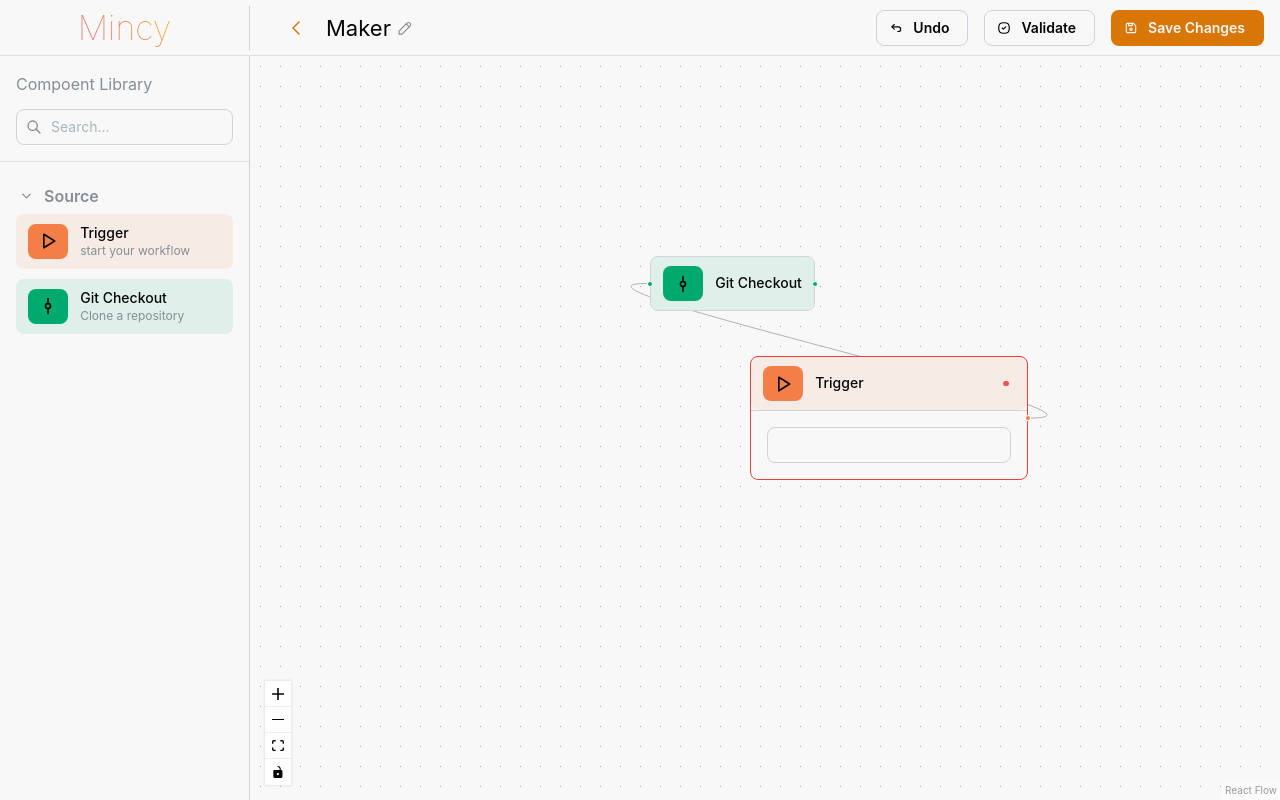
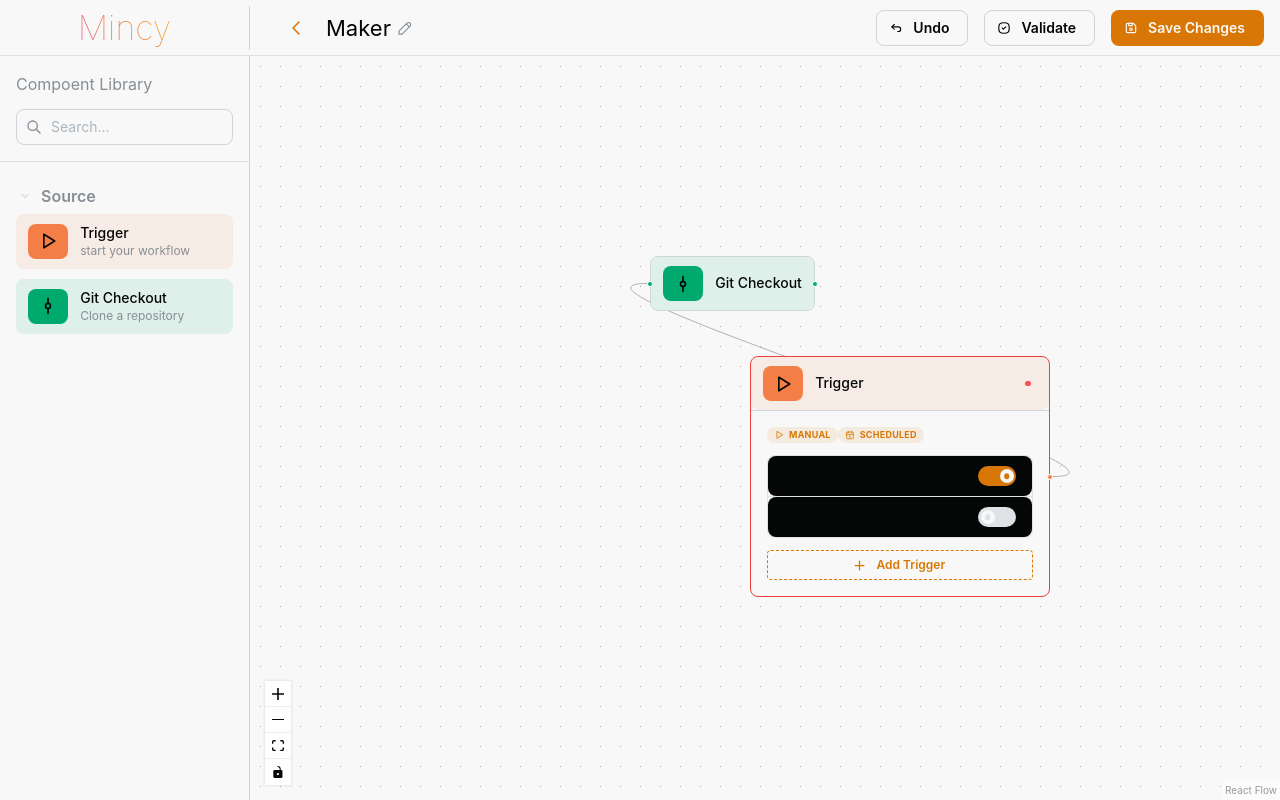
Before and after one commit to tib-source/Mincy, a Next.js app in the folder client/: page /projects/1/edit in a window 1280 px wide. Built offline with nearby package versions, Linux system fonts and the light colour scheme.

Commit message:
feat: added options for trigger node; generated mvp workflow

```diff
--- a/client/app/projects/[project_id]/edit/page.tsx
+++ b/client/app/projects/[project_id]/edit/page.tsx
@@ -11,9 +11,10 @@ import { nodeRegistry } from '@/src/nodes/registry';
 import { HeaderContent } from '@/src/context/HeaderContext';
 import { IconArrowBackUp, IconArrowLeft, IconChevronLeft, IconDeviceFloppy, IconHome2, IconPencil, IconSquareRoundedCheck } from '@tabler/icons-react';
 import { useHeader } from '@/src/hooks/useHeader';
-import { useNavBarState } from '@/src/store/store';
+import { useDesignerStore, useNavBarState } from '@/src/store/store';
 import Link from 'next/link';
 import { FlowCanvas } from '@/src/components/Canvas/FlowCanvas';
+import { useWorkflowDAG } from '@/src/hooks/useWorkflowDag';
 
 
 
@@ -22,6 +23,8 @@ export default function ProjectEditPage() {
       name: "Maker",
       link: "/projects/1"
     }
+
+
     const projectEditHeader : HeaderContent = {
       left: <Group>
         <ActionIcon variant="subtle" aria-label="Settings" href={projectData.link} component={Link}>
@@ -52,8 +55,11 @@ export default function ProjectEditPage() {
     }
 
     useHeader(projectEditHeader)
+    const nodes = useDesignerStore(state => state.nodes)
+    const edges = useDesignerStore(state => state.edges)
 
-
+    //TODO : have this sent to supabase and it create a pipeline under a user. Agent should then be able to run it
+    useEffect(()=> useWorkflowDAG(), [])
 
     const { setDocked } = useNavBarState()
 
--- /dev/null
+++ b/client/src/components/Collapsable/Collapsable.tsx
@@ -0,0 +1,84 @@
+import { TriggerType } from "@/src/nodes/TriggerNode";
+import { Box, Group, Button, Collapse, Text, ButtonProps, ButtonFactory, CollapseProps } from "@mantine/core";
+import { useDisclosure } from "@mantine/hooks";
+import { IconChevronDown, IconChevronRight } from "@tabler/icons-react";
+import { triggerAsyncId } from "async_hooks";
+import React, { cloneElement, ReactElement, ReactNode } from "react";
+
+
+export type CollapsableProps = {
+    defaultOpen?: boolean,
+    iconOpen?: ReactNode,
+    iconClose?: ReactNode,
+    trigger: React.ReactElement<{
+        onClick?: React.MouseEventHandler,
+        leftSection?: React.ReactNode
+    }>;
+    children?: ReactNode
+    collapseStyle?: Partial<CollapseProps>
+}
+
+
+
+export function Collapsable({children, iconClose, defaultOpen = false, iconOpen, trigger, collapseStyle} : CollapsableProps){
+
+    const [opened, { toggle }] = useDisclosure(defaultOpen);
+    iconOpen = <IconChevronDown size={12} strokeOpacity={0.5}/>
+    iconClose = <IconChevronRight size={12} strokeOpacity={0.5}/>
+
+    const triggerWithProps = cloneElement(trigger, {
+        onClick: toggle,
+        leftSection: opened ? iconOpen : iconClose
+    })
+
+    return <Box >
+        {triggerWithProps}
+        <Collapse in={opened} {...collapseStyle}>
+          {children}
+        </Collapse>
+    </Box>
+}
+
+
+{/* <div key={category}>
+            <Button
+            px={2}
+            py={1.5}
+            fz="md"
+            c="dimmed"
+            variant="transparent"
+            onClick={() => toggleCategories(category)}
+            leftSection={expandedCategories.includes(category) ? (
+                <IconChevronDown width={15} />
+              ) : (
+                <IconChevronRight width={15} />
+              )}> {category}</Button>
+
+
+            {
+              expandedCategories.includes(category) && (
+              <Stack
+                key={index}
+                gap={10}
+                >
+                  {categoryMap[category].map((node, index) => (
+                      <ComponentHeader
+                        node={node}
+                        key={node.label}
+                        showDescription={true}
+                        draggable={true}
+                        RightIcon={<IconGripVertical
+                          width={15}
+                          className={classes.grip}
+                          style={{
+                          transition: 'opacity 0.2s ease',
+                          }}
+                      />}
+                    />
+
+                  ))
+                 }
+
+                </Stack> )
+            }
+          </div> */}
--- a/client/src/components/ComponentList/ComponentList.tsx
+++ b/client/src/components/ComponentList/ComponentList.tsx
@@ -4,11 +4,11 @@ import { Box, Button, Text, ScrollArea, Stack, UnstyledButton, Center, Divider,
 import navClass from "@/src/components/Navbar/Navbar.module.css";
 import { Search } from "../SearchInput/Search";
 import { useComponentTree } from "@/src/hooks/useComponentTree";
-import { IconChevronCompactRight, IconChevronDown, IconChevronRight, IconGripVertical } from "@tabler/icons-react";
+import { IconChevronDown, IconChevronRight, IconGripVertical } from "@tabler/icons-react";
 import { useState } from "react";
 import classes from "./ComponentList.module.css"
 import { ComponentHeader } from "../ComponentHeader/ComponentHeader";
-import { useHover } from '@mantine/hooks';
+import { Collapsable } from "../Collapsable/Collapsable";
 
 interface ComponentListProps {
   componentList: React.ReactNode[];
@@ -24,12 +24,6 @@ export function ComponentList() {
   const { navbarWidth } = useNavBarState()
 
 
-  const toggleCategories = (category: string) => {
-    setExpandedCategories( prev =>
-      prev.includes(category) ? prev.filter(c => c !== category)
-      : [...prev, category]
-    )
-  }
 
 
   return (
@@ -48,23 +42,20 @@ export function ComponentList() {
       <Divider />
       <Stack p="md" gap="sm">
         {categories.map((category, index) => (
-          <div key={category}>
-            <Button
+          <Collapsable
+          key={category}
+          defaultOpen={true}
+          iconOpen={<IconChevronDown width={15} />}
+          iconClose={ <IconChevronRight width={15} />}
+          trigger={<Button
             px={2}
             py={1.5}
             fz="md"
             c="dimmed"
             variant="transparent"
-            onClick={() => toggleCategories(category)}
-            leftSection={expandedCategories.includes(category) ? (
-                <IconChevronDown width={15} />
-              ) : (
-                <IconChevronRight width={15} />
-              )}> {category}</Button>
-
-
-            {
-              expandedCategories.includes(category) && (
+              > {category} </Button>
+                }
+              >
               <Stack
                 key={index}
                 gap={10}
@@ -87,20 +78,10 @@ export function ComponentList() {
                   ))
                  }
 
-                </Stack> )
-            }
-          </div>
+                </Stack>
+          </Collapsable>
         ))}
       </Stack>
     </ScrollArea>
   );
 }
-
-
-
-
-//         {nodeRegistry.map((node, index) => {
-//   return <Button key={index} className={navClass.link} leftSection={<node.icon/>} variant="default" justify="flex-start">
-//       {node.label}
-// </Button>
-//   })}
--- /dev/null
+++ b/client/src/hooks/useWorkflowDag.tsx
@@ -0,0 +1,41 @@
+import { useDesignerStore } from "../store/store";
+
+
+interface Node {
+  id: string;
+  type?: string;
+  config: any;
+  dependsOn: number;
+  next: string[];
+}
+
+
+export interface Workflow{
+    id: number;
+    project_id: number;
+    jobs: Node[]
+    environment?: JSON;
+}
+
+export function useWorkflowDAG(){
+    const { nodes, edges } = useDesignerStore.getState();
+
+    let workflow: Node[] = [];
+
+    nodes.map((node)=>{
+        const step: Node = {
+            id: node.id,
+            type: node.type,
+            config: node.data?.config,
+            dependsOn: 0,
+            next: edges.filter((edges)=>{
+                return edges.source == node.id
+            }).map((edge)=> edge.target)
+        }
+
+        workflow.push(step)
+
+    })
+
+
+}
--- a/client/src/nodes/Base/BaseNode.tsx
+++ b/client/src/nodes/Base/BaseNode.tsx
@@ -19,6 +19,8 @@ interface NodeProp {
   preview?: boolean;
   selected: boolean;
   node: NodeDefinition;
+  minwidth?: number;
+  maxWidth?: number;
 
 }
 
@@ -31,6 +33,8 @@ export function BaseNode({
   hasOutput = true,
   preview = false,
   selected= false,
+  minwidth,
+  maxWidth
 }: NodeProp) {
 
   const theme = useMantineTheme()
@@ -38,6 +42,8 @@ export function BaseNode({
     <Paper
       className={classes.node}
       withBorder
+      miw={minwidth}
+      maw={maxWidth}
       bd={ `1px solid ${!valid ? theme.colors.red[7] : selected ? theme.colors.blue[2] : "var(--mantine-color-default-border)"}` }
       style={(theme)=> ({
         pointerEvents: preview ? "none" : "auto",
--- a/client/src/nodes/TriggerNode.tsx
+++ b/client/src/nodes/TriggerNode.tsx
@@ -1,9 +1,13 @@
-import { Input } from "@mantine/core";
-import { BaseNode, NodeExtraProp } from "./Base/BaseNode";
-import { IconCalendar, IconGitCommit, IconGitPullRequest, IconPlayerPlay, IconRocket, IconTag, IconWebhook } from "@tabler/icons-react";
+import { Accordion,Text, Badge, Box, Button, Flex, Stack, Switch, TagsInput, rgba } from "@mantine/core";
+import { BaseNode } from "./Base/BaseNode";
+import { IconCalendar, IconGitCommit, IconGitPullRequest, IconPlayerPlay, IconPlus, IconTag, IconWebhook } from "@tabler/icons-react";
 import { NodeDefinition } from "./registry";
 import { NodeProps } from "@xyflow/react";
 import { useState } from "react";
+import { Collapsable } from "../components/Collapsable/Collapsable";
+import { useDesignerStore } from "../store/store";
+import { triggerAsyncId } from "async_hooks";
+
 
 
 export const TriggerNodeDefinition: NodeDefinition =   {
@@ -18,6 +22,28 @@ export const TriggerNodeDefinition: NodeDefinition =   {
 
 export type TriggerType = 'manual' | 'commit' | 'schedule' | 'webhook' | 'tag' | 'pull_request'
 
+export interface BaseTriggerConfig {
+  type: TriggerType;
+  enabled: boolean;
+}
+
+export interface ManualTriggerConfig extends BaseTriggerConfig {
+  type: 'manual';
+}
+
+export interface ScheduledTriggerConfig extends BaseTriggerConfig {
+  type: 'schedule';
+  cronSchedule: string;
+}
+
+export interface CommitTriggerConfig extends BaseTriggerConfig {
+  type: "commit";
+  branches: string[];
+}
+
+export type TriggerConfig = ManualTriggerConfig | ScheduledTriggerConfig | CommitTriggerConfig;
+
+
 interface TriggerOptions{
   type: TriggerType;
   label: string;
@@ -26,20 +52,143 @@ interface TriggerOptions{
 }
 
 const triggerOptions: TriggerOptions[] = [
-  { type: 'manual', label: 'Manual', icon: <IconPlayerPlay className="w-4 h-4" />, description: 'Trigger manually via UI or API' },
-  { type: 'commit', label: 'On Push', icon: <IconGitCommit className="w-4 h-4" />, description: 'When code is pushed to branch' },
-  { type: 'pull_request', label: 'Pull Request', icon: <IconGitPullRequest className="w-4 h-4" />, description: 'On PR open, update, or merge' },
-  { type: 'schedule', label: 'Scheduled', icon: <IconCalendar className="w-4 h-4" />, description: 'Run on a cron schedule' },
-  { type: 'webhook', label: 'Webhook', icon: <IconWebhook className="w-4 h-4" />, description: 'Trigger via external webhook' },
-  { type: 'tag', label: 'On Tag', icon: <IconTag className="w-4 h-4" />, description: 'When a tag is created' },
+  { type: 'manual', label: 'Manual', icon: <IconPlayerPlay size={10}/>, description: 'Trigger manually via UI or API' },
+  { type: 'commit', label: 'On Push', icon: <IconGitCommit size={10}/>, description: 'When code is pushed to branch' },
+  { type: 'pull_request', label: 'Pull Request', icon: <IconGitPullRequest size={10}/>, description: 'On PR open, update, or merge' },
+  { type: 'schedule', label: 'Scheduled', icon: <IconCalendar size={10}/>, description: 'Run on a cron schedule' },
+  { type: 'webhook', label: 'Webhook', icon: <IconWebhook size={15}/>, description: 'Trigger via external webhook' },
+  { type: 'tag', label: 'On Tag', icon: <IconTag size={15}/>, description: 'When a tag is created' },
 ]
-export function TriggerNode({selected}: NodeProps) {
-  const [enabledTiggers, setEnabledTriggers ] = useState<TriggerType[]>([])
+
+interface Triggers {
+  triggers: TriggerConfig[],
+}
+export interface TriggerNodeData {
+  config?: Triggers;
+}
+
+interface TriggerEditorProps<T>{
+  trigger: T,
+  triggerInfo: TriggerOptions,
+  updateTrigger: (trigger: T, updates: Partial<T>) => void,
+}
+
+
+export function CommitTriggerEditor({trigger, updateTrigger}: TriggerEditorProps<CommitTriggerConfig>){
+
+  const handleBranchRemove = (item: string) => {
+    updateTrigger(trigger, {
+      branches: trigger.branches.filter((branch) => branch !== item )
+    })
+  }
+
+  const handleBranchAdd = (branches: string[]) => {
+    updateTrigger(trigger, {
+    branches: [...branches]
+    })
+  }
+
+  return <Box >
+        <TagsInput
+          label="Branches"
+          description="Branches whose commits should trigger this"
+          placeholder="Enter branches..."
+          value={trigger.branches}
+          onChange={handleBranchAdd}
+          />
+    </Box>
+}
+
+
+export function TriggerNode({id, selected , data }:  NodeProps) {
+  const [enabledTiggers, setEnabledTriggers ] = useState<TriggerOptions[]>([triggerOptions[0], triggerOptions[3]])
+  const { updateNodeData } = useDesignerStore()
+  const config: Triggers = data?.config ?? { triggers: [{ type: "manual", enabled: true }, {type: "commit", branches: ["main"]}], };
+
+
+  const updateNode = (updates: Partial<TriggerNodeData>) => {
+    updateNodeData(id, updates)
+  }
+
+  const updateTrigger = (trigger: TriggerConfig, updates: Partial<TriggerConfig>) => {
+  updateNode({
+    config: {
+      triggers: config.triggers.map((t) => t.type === trigger.type ? { ...t, ...updates} : t)
+    }
+  })
+}
+
 
   const details = (
-    <>
-        <Input/>
-    </>
+    <Stack  gap="sm">
+        <Flex>
+          {enabledTiggers.map((trigger)=>
+            <Badge key={trigger.type} size="xs" variant="light" leftSection={trigger.icon}>{trigger.label}</Badge>
+          )}
+        </Flex>
+
+            <Accordion styles={(theme)=>({
+              control: {
+                background: theme.black,
+                borderRadius: "var(--mantine-radius-md",
+                margin : 0 ,
+                height: 40
+              },
+              panel: {
+                background: theme.black,
+                borderRadius: "var(--mantine-radius-md"
+              },
+            })} multiple chevronPosition="left" variant="contained">
+            {config.triggers.map((trigger) => {
+              const triggerInfo = triggerOptions.find((t) => t.type === trigger.type)!;
+
+              return (
+                <Accordion.Item key={trigger.type} value={trigger.type}>
+                  <Accordion.Control>
+                    <Flex justify="space-between" align="center" style={{ width: "100%" }}>
+                      <Text fw={500}>{triggerInfo.label}</Text>
+                      <Switch
+                        checked={trigger.enabled}
+                        onChange={() => updateTrigger(trigger, { enabled: !trigger.enabled })}
+                      />
+                    </Flex>
+                  </Accordion.Control>
+
+                  <Accordion.Panel>
+                    {(() => {
+                      switch (trigger.type) {
+                        case "commit":
+                          return (
+                            <CommitTriggerEditor
+                              trigger={trigger}
+                              updateTrigger={updateTrigger}
+                              triggerInfo={triggerInfo}
+                            />
+                          );
+                        case "manual":
+                          return <Text c="dimmed">Pipeline can be ran manually</Text>;
+                        case "schedule":
+                          return <Text>Scheduled trigger editor here</Text>;
+                        default:
+                          return <Text c="dimmed">No editor implemented for {trigger.type}</Text>;
+                      }
+                    })()}
+                  </Accordion.Panel>
+                </Accordion.Item>
+              );
+            })}
+          </Accordion>
+
+
+        <Button fullWidth variant="outline" size="compact-md" bdrs="sm" style={{
+          borderStyle: "dashed",
+          borderWidth: 1,
+          fontSize: 12
+        }} justify="center" leftSection={<IconPlus size={15}/>}>
+
+          Add Trigger
+          </Button>
+    </Stack>
   )
 
   return (
@@ -50,7 +199,8 @@ export function TriggerNode({selected}: NodeProps) {
         hasInput={false}
         color={TriggerNodeDefinition.color}
         selected={selected}
-
+        minwidth={300}
+        maxWidth={300}
     />
   );
 }
--- a/client/src/store/store.ts
+++ b/client/src/store/store.ts
@@ -22,7 +22,10 @@ export type DesignerState = {
   onConnect: OnConnect;
   setNodes: (nodes: AppNode[]) => void;
   setEdges: (edges: Edge[]) => void;
+  updateNodeData: (id: string, patch: any) => void;
 };
+
+
 export const useDesignerStore = create<DesignerState>((set, get)=>({
     nodes: [],
     edges: [],
@@ -47,7 +50,13 @@ export const useDesignerStore = create<DesignerState>((set, get)=>({
     setEdges: (edges) => {
         set({ edges });
     },
-
+    updateNodeData: (id, patch) => {
+        set((state)=> ({
+            nodes: state.nodes.map((node)=>{
+                return node.id === id ? {...node, data: {...node.data, ...patch}} : node
+            })
+        }))
+    }
 }))
 
 
@@ -72,10 +81,3 @@ export type AppState = {
     theme: MantineColorScheme;
     setTheme: (value: MantineColorScheme) => void
 }
-
-// export const useAppState = create<AppState>((set)=>({
-//     theme: useMantineColorScheme().colorScheme,
-//     setTheme: (value) => set({
-//         theme: value
-//     })
-// }))
```
